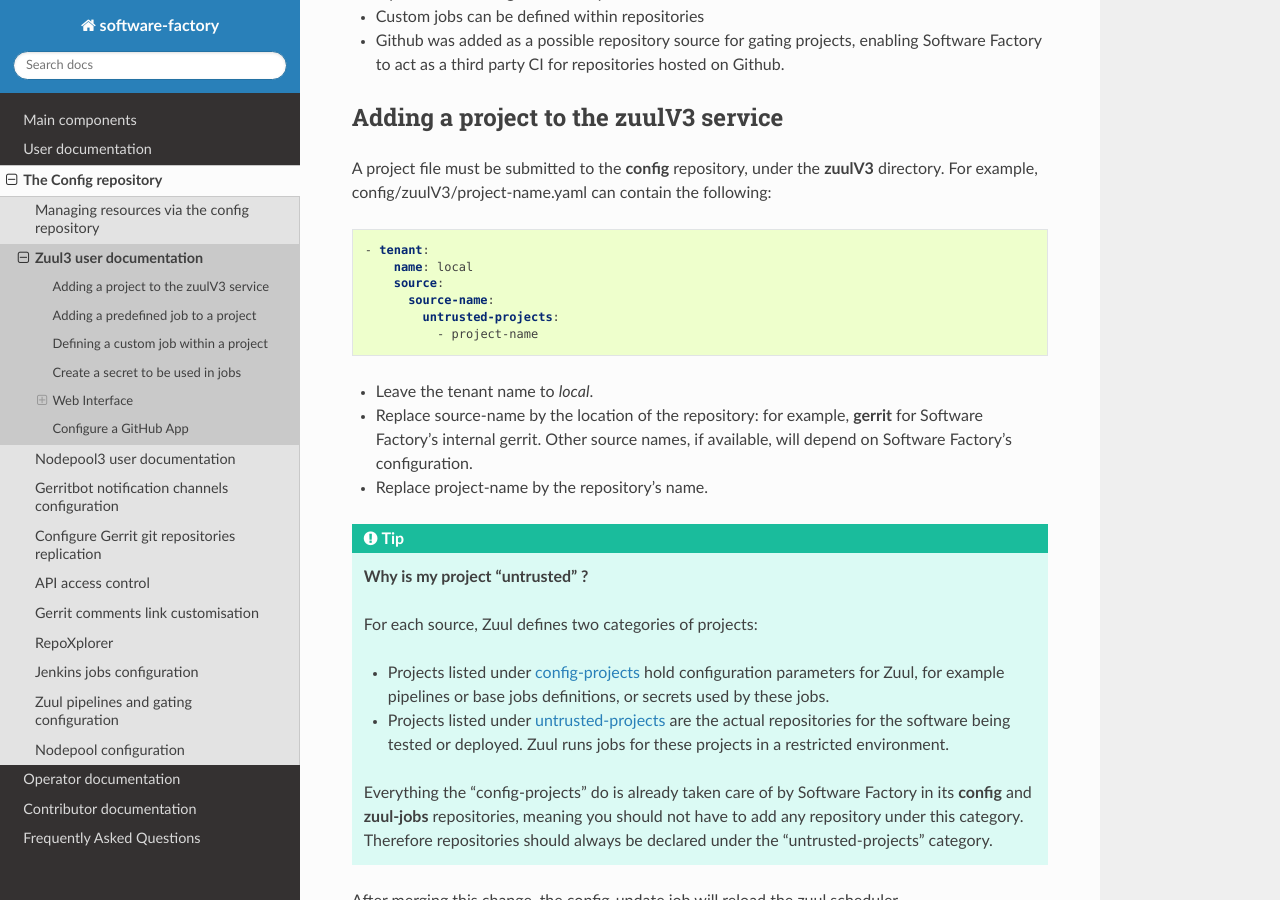
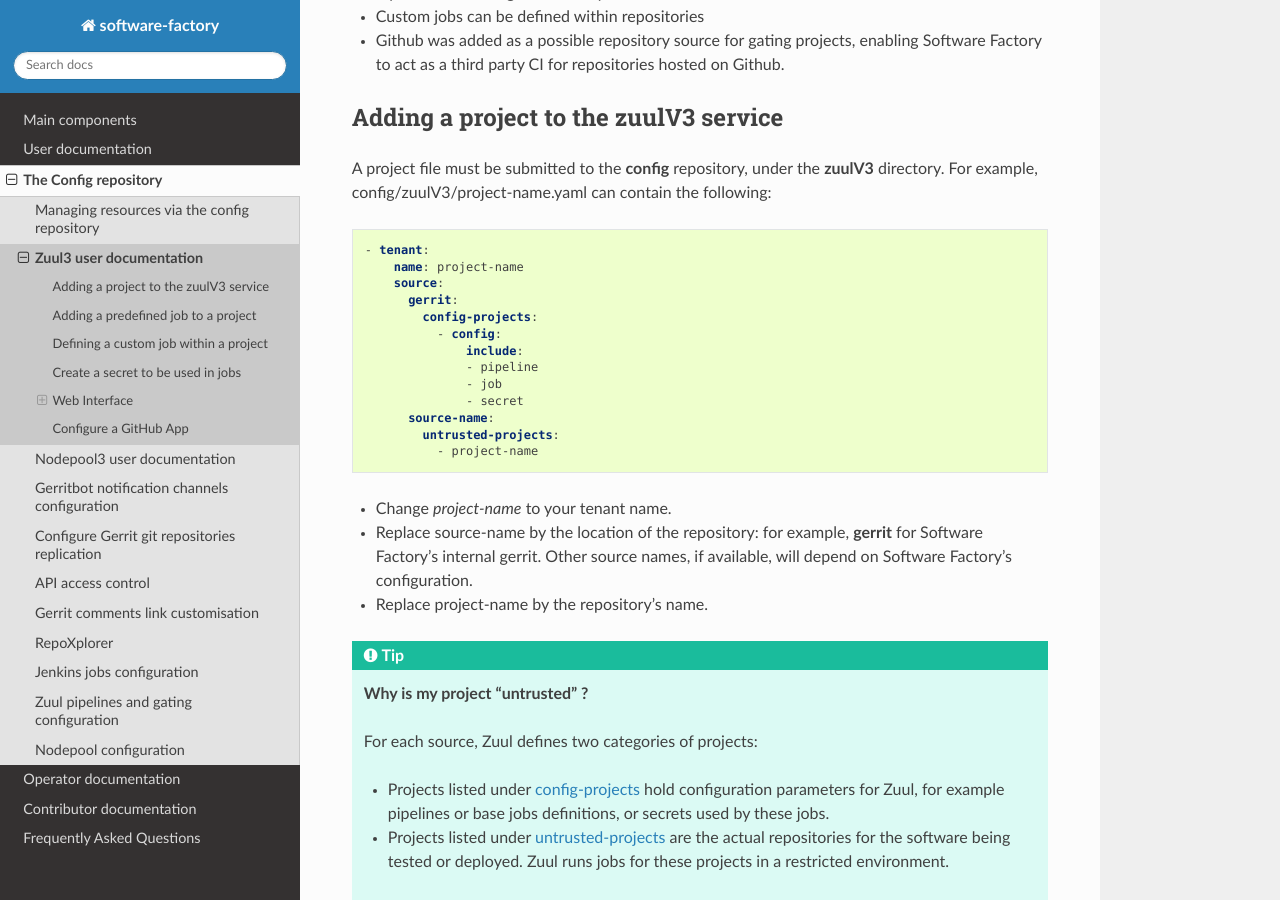
Before and after one commit to softwarefactory-project/sf-docs, a Sphinx documentation site: the page built from docs/project_config/zuul3_user.rst, in a window 1280 px wide and 900 px high, scrolled down 640 px. Built offline with Sphinx 7.4.7 and the Read the Docs theme 2.0.0, drawn with Linux system fonts in a browser that asks for light colours.

Commit message:
doc: zuulv3 use a custom tenant along with config project
Change-Id: Ia67fb223f7e9eb049666592e21b85ad56902de9a

```diff
--- a/docs/project_config/zuul3_user.rst
+++ b/docs/project_config/zuul3_user.rst
@@ -42,14 +42,21 @@
 .. code-block:: yaml
 
   - tenant:
-      name: local
+      name: project-name
       source:
+        gerrit:
+          config-projects:
+            - config:
+                include:
+                - pipeline
+                - job
+                - secret
         source-name:
           untrusted-projects:
             - project-name
 
 
-* Leave the tenant name to *local*.
+* Change *project-name* to your tenant name.
 * Replace source-name by the location of the repository: for example, **gerrit** for
   Software Factory's internal gerrit. Other source names, if available, will depend
   on Software Factory's configuration.
```
